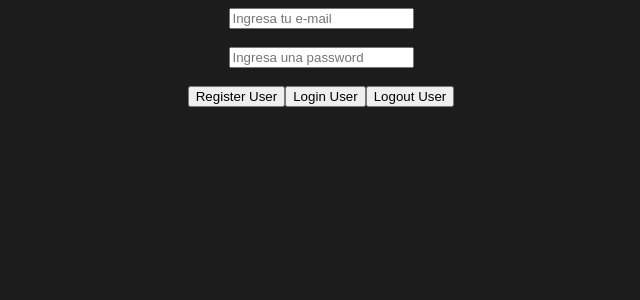
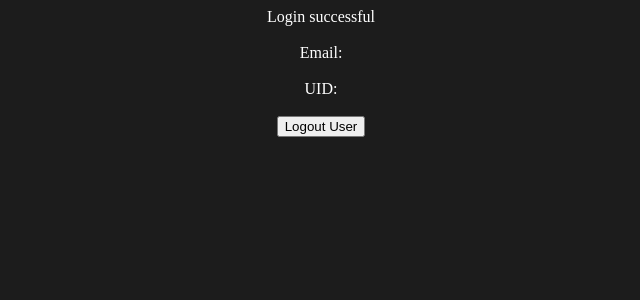
Before and after one commit to facebooker212/watch-the-tempo-dashboard, a React (Create React App) app: page /dashboard in a window 1280 px wide. Shown: the top 300 px of the page, without its empty margins (319-959 px from the left). Built offline with nearby package versions, Linux system fonts and the light colour scheme; no server answers.

Commit message:
Added single page functionality and separated login from register

```diff
--- a/package.json
+++ b/package.json
@@ -9,6 +9,7 @@
     "firebase": "^9.6.11",
     "react": "^18.0.0",
     "react-dom": "^18.0.0",
+    "react-router-dom": "^5.2.0",
     "react-scripts": "5.0.1",
     "web-vitals": "^2.1.4"
   },
--- a/src/App.js
+++ b/src/App.js
@@ -1,49 +1,30 @@
-import { useState } from 'react';
-import { createUserWithEmailAndPassword, onAuthStateChanged, signOut, signInWithEmailAndPassword } from 'firebase/auth';
-import { auth } from './firebase-config';
+import Login from './pages/login'
+
+import Register from './pages/register';
+
+import Dashboard from './pages/dashboard';
+
+import { auth } from './pages/firebase-config';
+import { BrowserRouter as Router, Route, Switch } from "react-router-dom";
 import './styles.css'
 
 function App() {
-
-  const [email, setEmail] = useState('');
-  const [pssw, setPssw] = useState('');
-  const [user, setUser] = useState({});
-
-  onAuthStateChanged(auth, (currentUser) => {
-    if(currentUser) {
-      setUser(currentUser);
-    }
-  });
-
-  const register = async () => {
-    try {
-      const user = await createUserWithEmailAndPassword(auth, email, pssw);
-    } catch(error){};
-  };
-
-  const login = async () => {
-    try {
-      const user = await signInWithEmailAndPassword(auth, email, pssw);
-    } catch(error){};
-  };
-
-  const logout = async () => {
-    await signOut(auth);
-  };
-
   return (
-    <div className="wrapper">
-      <input placeholder="Ingresa tu e-mail" onChange={(event) => {
-        setEmail(event.target.value);
-      }}></input><br/><br/>
-      <input type="password" placeholder="Ingresa una password" onChange={(event) => {
-        setPssw(event.target.value);
-      }}></input><br/><br/>
-      <button onClick={register}>Register User</button>
-      <button onClick={login}>Login User</button>
-      <button onClick={logout}>Logout User</button>
-      <span>{user?.email}</span>
-    </div>
+    <Router>
+      <div className="wrapper">
+        <Switch>
+          <Route exact path="/login">
+            <Login />
+          </Route>
+          <Route exact path="/register">
+            <Register />
+          </Route>
+          <Route exact path="/dashboard">
+            <Dashboard />
+          </Route>
+        </Switch>
+      </div>
+    </Router>
   );
 }
 
--- /dev/null
+++ b/src/pages/dashboard.js
@@ -0,0 +1,33 @@
+import { useState } from 'react';
+import { onAuthStateChanged, signOut } from 'firebase/auth';
+import { auth } from './firebase-config';
+
+const Dashboard = function() {
+
+  //Hook to set current user
+  const [user, setUser] = useState({});
+
+  //Check if user changed and update it
+  onAuthStateChanged(auth, (currentUser) => {
+      if(currentUser) {
+        setUser(currentUser);
+      }
+  });
+
+  //Logout function
+  const logout = async () => {
+    await signOut(auth);
+    window.location.href='/login';
+  };
+
+  return (
+      <div>
+          <span>Login successful</span><br/><br/>
+          <span>Email: {user?.email}</span><br/><br/>
+          <span>UID: {user?.uid}</span><br/><br/>
+          <button onClick={logout}>Logout User</button>
+      </div>
+  );
+};
+
+export default Dashboard;
--- /dev/null
+++ b/src/pages/firebase-config.js
@@ -0,0 +1,15 @@
+import { initializeApp } from 'firebase/app';
+import { getAuth } from 'firebase/auth';
+
+const firebaseConfig = {
+  apiKey: "AIzaSyBTbSdKQ9IiPTFkDeDBYZVQkEsdXd_A0qQ",
+  authDomain: "login-sys-c993a.firebaseapp.com",
+  projectId: "login-sys-c993a",
+  storageBucket: "login-sys-c993a.appspot.com",
+  messagingSenderId: "122689581155",
+  appId: "1:122689581155:web:77fe18f12cbba7fd7dc856"
+};
+
+const app = initializeApp(firebaseConfig);
+
+export const auth = getAuth(app);
--- /dev/null
+++ b/src/pages/login.js
@@ -0,0 +1,43 @@
+import { useState } from 'react';
+import { onAuthStateChanged, signInWithEmailAndPassword } from 'firebase/auth';
+import { auth } from './firebase-config';
+
+const Login = function() {
+
+  if(auth.currentUser) {
+    window.location.href='/dashboard'
+  }
+
+  //Hooks to set email, password and user
+  const [email, setEmail] = useState('');
+  const [pssw, setPssw] = useState('');
+  const [user, setUser] = useState({});
+
+  //Check if user changed and update it
+  onAuthStateChanged(auth, (currentUser) => {
+      if(currentUser) {
+        setUser(currentUser);
+      }
+  });
+
+  //Login function
+  const login = async () => {
+    try {
+      signInWithEmailAndPassword(auth, email, pssw);
+    } catch(error){};
+  };
+
+  return (
+    <div>
+      <input placeholder="Ingresa tu e-mail" onChange={(event) => {
+        setEmail(event.target.value);
+      }}></input><br/><br/>
+      <input type="password" placeholder="Ingresa una password" onChange={(event) => {
+        setPssw(event.target.value);
+      }}></input><br/><br/>
+      <button onClick={login}>Login User</button>
+    </div>
+  );
+};
+
+export default Login;
--- /dev/null
+++ b/src/pages/register.js
@@ -0,0 +1,43 @@
+import { useState } from 'react';
+import { createUserWithEmailAndPassword, onAuthStateChanged } from 'firebase/auth';
+import { auth } from './firebase-config';
+
+const Register = function() {
+
+  if(auth.currentUser) {
+    window.location.href='/dashboard'
+  }
+
+  //Hooks to set email, password and user
+  const [email, setEmail] = useState('');
+  const [pssw, setPssw] = useState('');
+  const [user, setUser] = useState({});
+
+  //Check if user changed and update it
+  onAuthStateChanged(auth, (currentUser) => {
+      if(currentUser) {
+        setUser(currentUser);
+      }
+  });
+
+  //Register function
+  const register = async () => {
+    try {
+      createUserWithEmailAndPassword(auth, email, pssw);
+    } catch(error){};
+  };
+
+  return (
+    <div>
+      <input placeholder="Ingresa tu e-mail" onChange={(event) => {
+        setEmail(event.target.value);
+      }}></input><br/><br/>
+      <input type="password" placeholder="Ingresa una password" onChange={(event) => {
+        setPssw(event.target.value);
+      }}></input><br/><br/>
+      <button onClick={register}>Register User</button>
+    </div>
+  );
+};
+
+export default Register;
```
Also changed, not shown: 1 other file (tests, documents, lock files or other folders).
